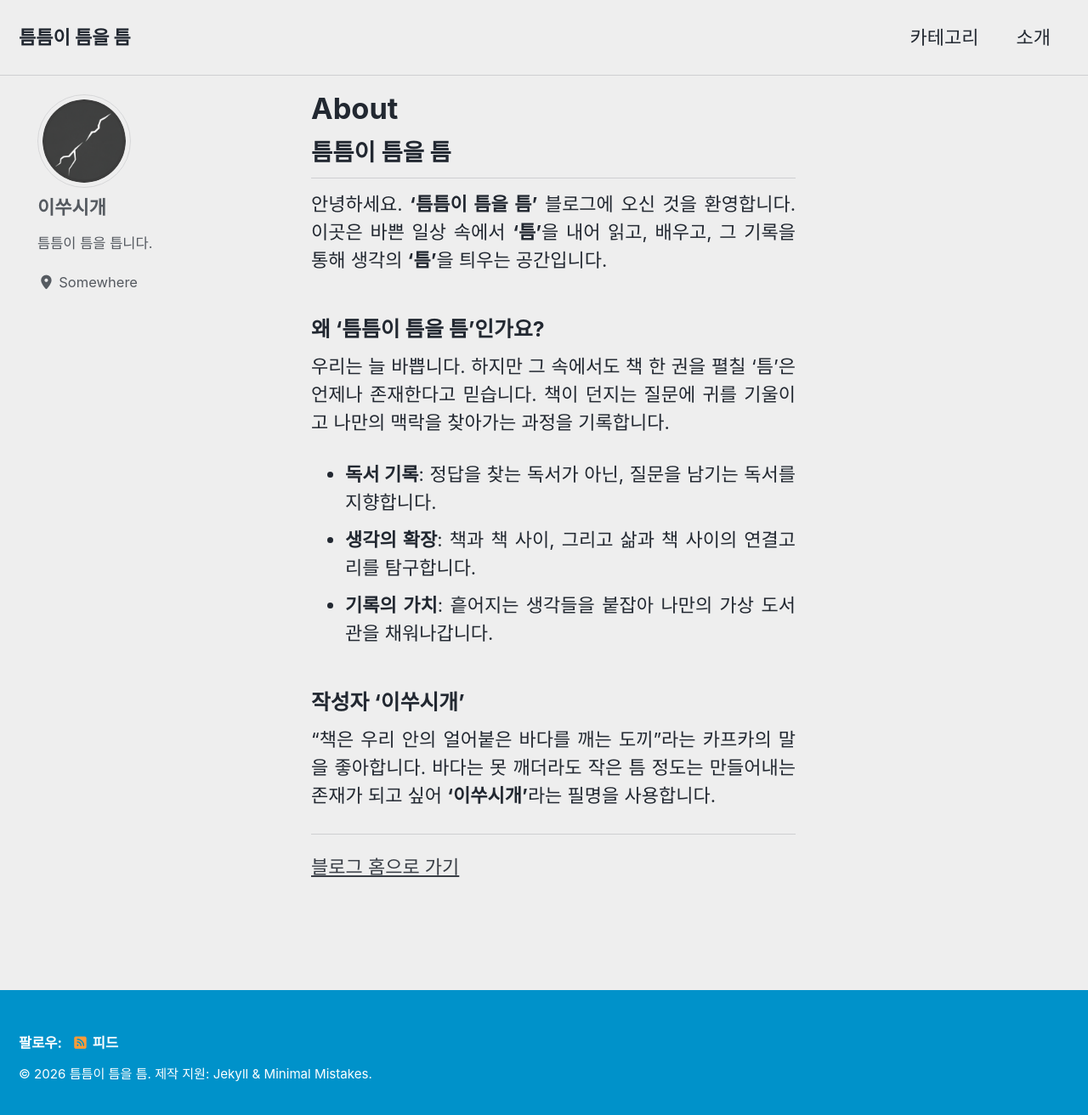
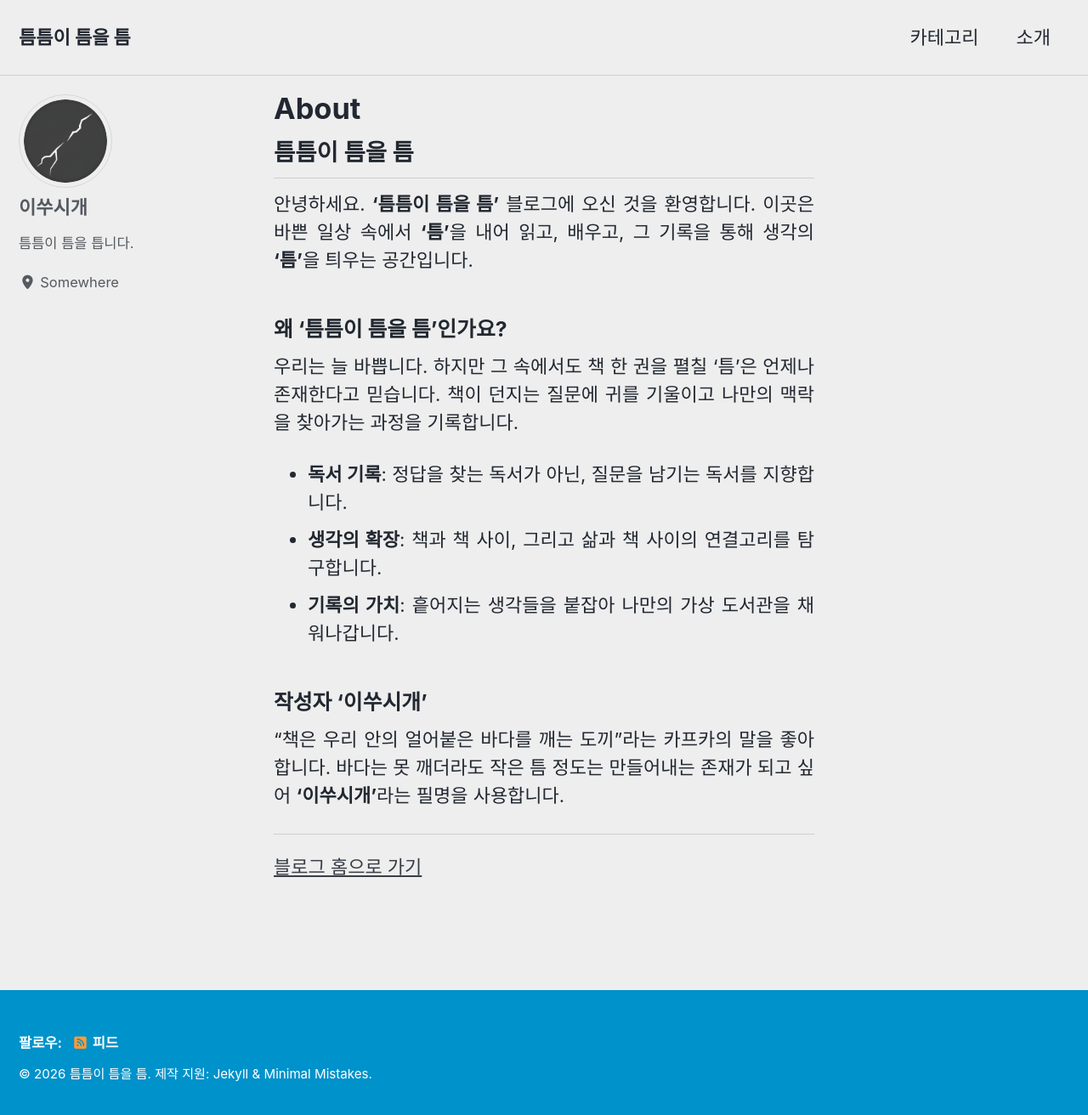
Before and after one commit to godoldriver/godoldriver.github.io, a Jekyll site: the page built from about.markdown, in a window 1280 px wide and 1320 px high. Shown: the top 1312 px of the window at 85% size. Built offline with Jekyll 4.4.1, drawn with Linux system fonts in a browser that asks for light colours; cached includes are drawn as plain includes.

Commit message:
style: 콘텐츠 영역 여백 및 패딩 설정 기본값으로 복구

```diff
--- a/_sass/minimal-mistakes/_page.scss
+++ b/_sass/minimal-mistakes/_page.scss
@@ -5,7 +5,7 @@
 #main {
   @include clearfix;
   margin-inline: auto;
-  padding-inline: 2em;
+  padding-inline: 1em;
   -webkit-animation: $intro-transition;
   animation: $intro-transition;
   max-width: 100%;
@@ -49,7 +49,6 @@ body {
     float: inline-start;
     margin-top: 1em;
     margin-inline: 0;
-    padding-inline-start: 1em;
     width: 100%;
     clear: both;
 
```
